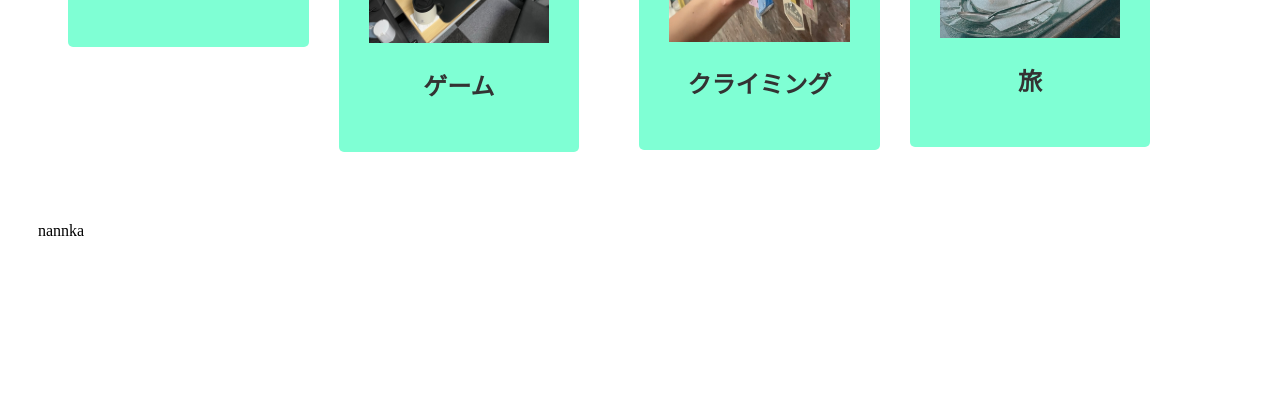
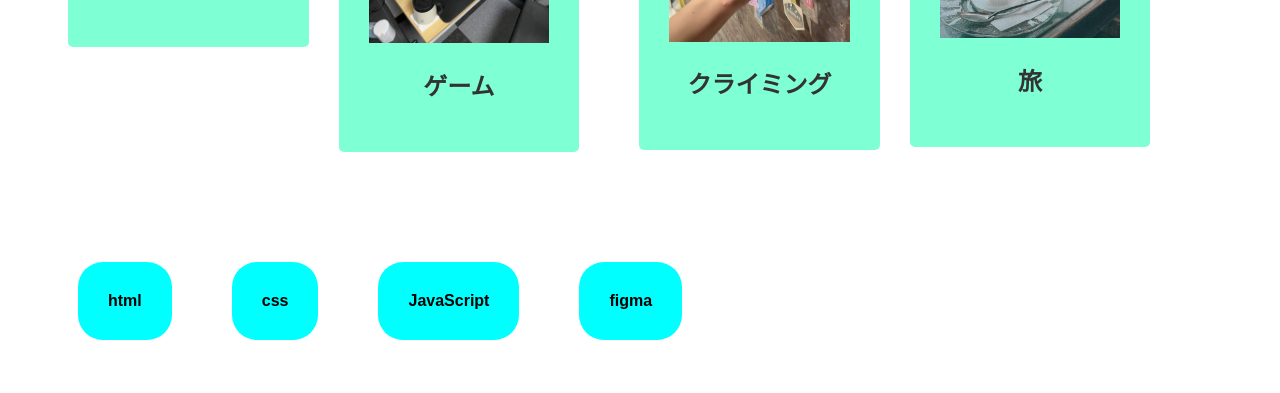
Before and after one commit to taiyo1452/my-active, a plain HTML site: page index.html in a window 1280 px wide. Shown: the part 827-1220 px from the top of the page. Before the commit the page ends 1105 px from the top, so only its background shows below. Drawn offline with Linux system fonts and the light colour scheme; a web font is replaced by a local one.

Commit message:
フォント変更

```diff
--- a/index.html
+++ b/index.html
@@ -11,6 +11,9 @@
   <link rel="preconnect" href="https://fonts.googleapis.com">
   <link rel="preconnect" href="https://fonts.gstatic.com" crossorigin>
   <link href="https://fonts.googleapis.com/css2?family=Dela+Gothic+One&family=Playwrite+AU+VIC:wght@100..400&display=swap" rel="stylesheet">
+  <link rel="preconnect" href="https://fonts.googleapis.com">
+<link rel="preconnect" href="https://fonts.gstatic.com" crossorigin>
+<link href="https://fonts.googleapis.com/css2?family=Roboto+Condensed:ital,wght@0,100..900;1,100..900&display=swap" rel="stylesheet">
 </head>
 
 <body>
@@ -68,7 +71,21 @@
           </div>
         </div>
       </div>
-      <div class="about-me-items">nannka
+      <div class="about-me-items">
+        <div class="tools-box">
+          <div class="tools-items">
+            html
+          </div>
+          <div class="tools-items">
+            css
+          </div>
+          <div class="tools-items">
+            JavaScript
+          </div>
+          <div class="tools-items">
+            figma
+          </div>
+        </div>
       </div>
     </div>
   </main>
--- a/style.css
+++ b/style.css
@@ -112,3 +112,20 @@ a{
   text-decoration: none;
   color: #333;
 }
+
+.tools-box{
+  display: flex;
+  padding: 10px;
+  align-items: center;
+  flex-wrap: wrap;
+}
+
+.tools-items{
+  padding: 30px;
+  margin: 30px;
+  background-color: aqua;
+  border-radius: 25px;
+  font-weight: 600;
+  font-family: 'Mona Sans', 'Noto Sans JP', sans-serif;
+
+}
```
Also changed, not shown: images/.JPEG (deleted), images/Resized/s-css.jpg (added), images/Resized/s-images.jpg (added), images/css.png (added), images/images.png (added).
